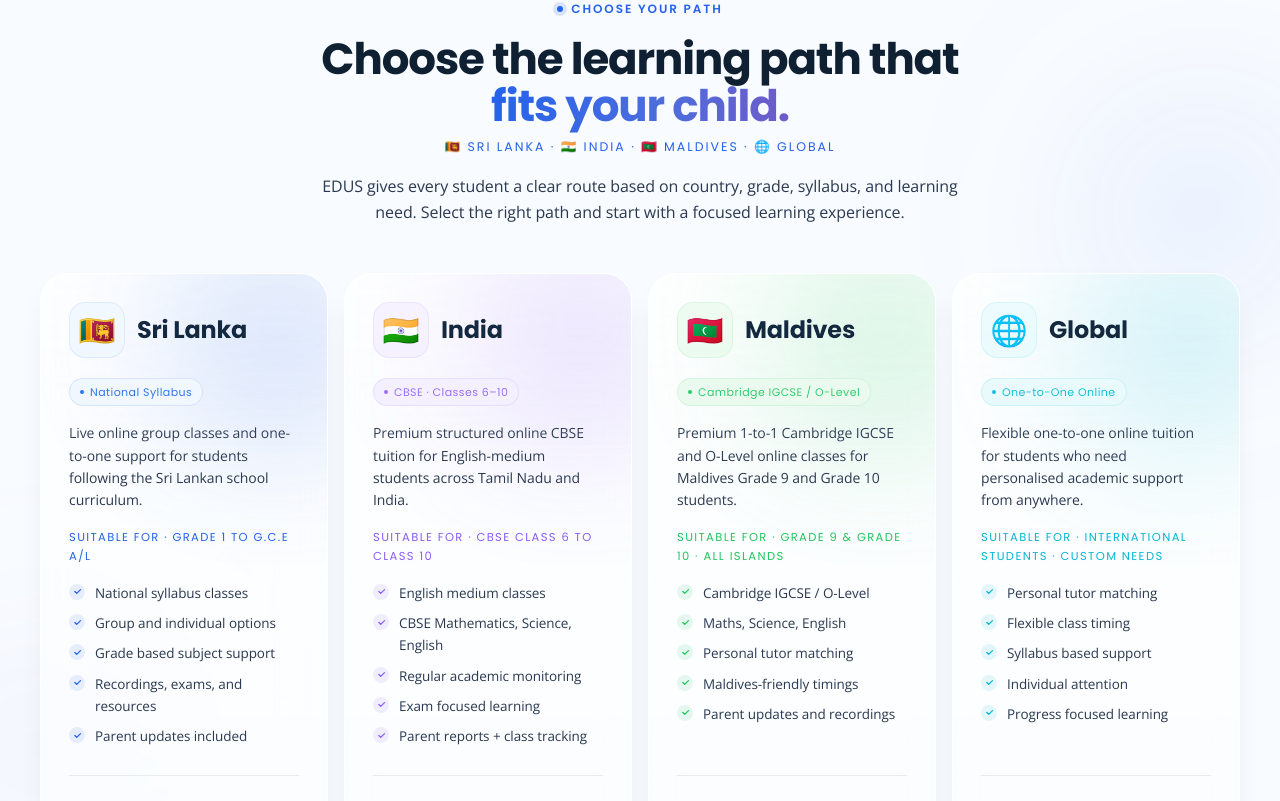
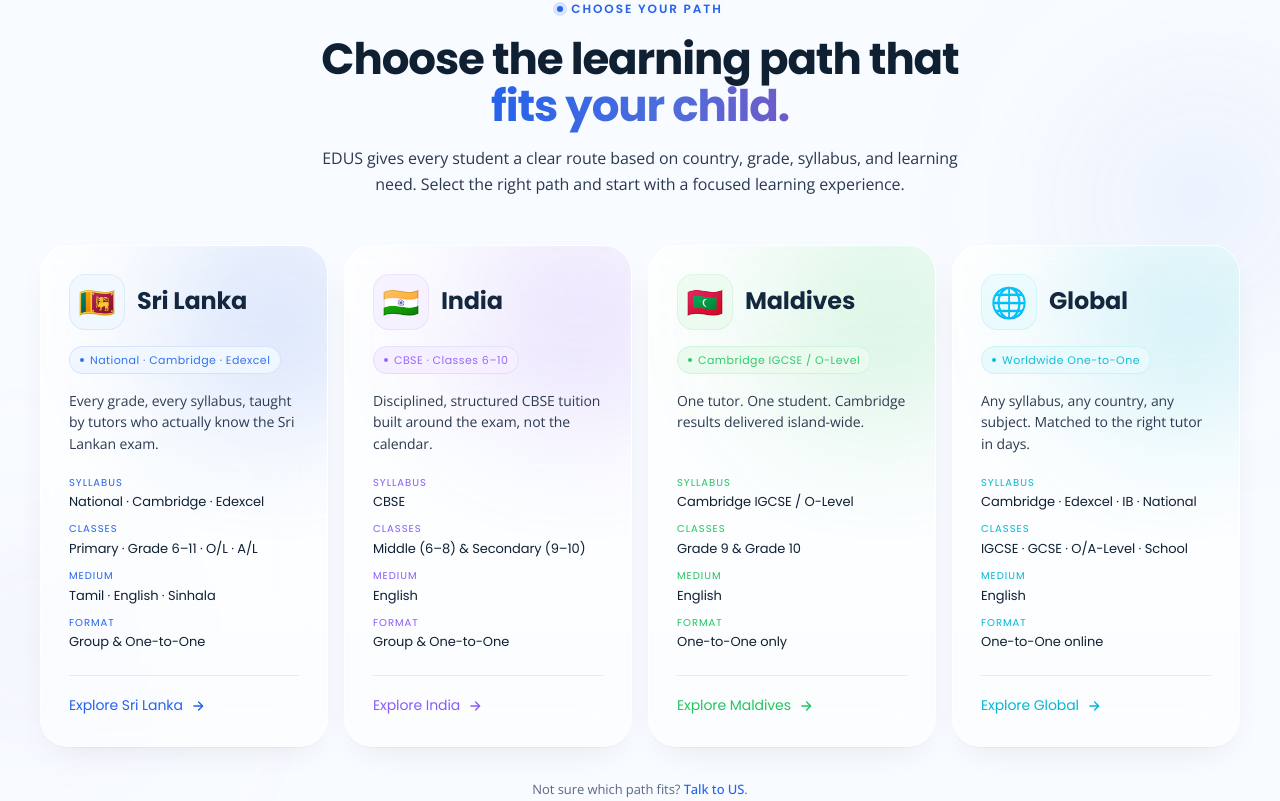
Before and after one commit to edustutor/edusmainwebsite, a Next.js app: page / in a window 1280 px wide. Shown: the part 1178-1979 px from the top of the page. Built offline with nearby package versions, Linux system fonts and the light colour scheme.

Commit message:
feat: restructure Region data model to include hooks and facts for enhanced clarity

```diff
--- a/components/RegionSelector.tsx
+++ b/components/RegionSelector.tsx
@@ -9,13 +9,14 @@
   fadeUp, staggerContainer, sectionRevealStrong, glassHover, inView,
 } from "@/lib/motion";
 
+type RegionFact = { label: string; value: string };
+
 type Region = {
   flag: string;
   title: string;
   tag: string;
-  description: string;
-  suitableFor: string;
-  features: string[];
+  hook: string;
+  facts: RegionFact[];
   cta: string;
   href: string;
   tint: string;
@@ -26,15 +27,13 @@
   {
     flag: "🇱🇰",
     title: "Sri Lanka",
-    tag: "National Syllabus",
-    description: "Live online group classes and one-to-one support for students following the Sri Lankan school curriculum.",
-    suitableFor: "Grade 1 to G.C.E A/L",
-    features: [
-      "National syllabus classes",
-      "Group and individual options",
-      "Grade based subject support",
-      "Recordings, exams, and resources",
-      "Parent updates included",
+    tag: "National · Cambridge · Edexcel",
+    hook: "Every grade, every syllabus, taught by tutors who actually know the Sri Lankan exam.",
+    facts: [
+      { label: "Syllabus", value: "National · Cambridge · Edexcel" },
+      { label: "Classes",  value: "Primary · Grade 6–11 · O/L · A/L" },
+      { label: "Medium",   value: "Tamil · English · Sinhala" },
+      { label: "Format",   value: "Group & One-to-One" },
     ],
     cta: "Explore Sri Lanka",
     href: "/sl",
@@ -44,14 +43,12 @@
     flag: "🇮🇳",
     title: "India",
     tag: "CBSE · Classes 6–10",
-    description: "Premium structured online CBSE tuition for English-medium students across Tamil Nadu and India.",
-    suitableFor: "CBSE Class 6 to Class 10",
-    features: [
-      "English medium classes",
-      "CBSE Mathematics, Science, English",
-      "Regular academic monitoring",
-      "Exam focused learning",
-      "Parent reports + class tracking",
+    hook: "Disciplined, structured CBSE tuition built around the exam, not the calendar.",
+    facts: [
+      { label: "Syllabus", value: "CBSE" },
+      { label: "Classes",  value: "Middle (6–8) & Secondary (9–10)" },
+      { label: "Medium",   value: "English" },
+      { label: "Format",   value: "Group & One-to-One" },
     ],
     cta: "Explore India",
     href: "/in",
@@ -61,14 +58,12 @@
     flag: "🇲🇻",
     title: "Maldives",
     tag: "Cambridge IGCSE / O-Level",
-    description: "Premium 1-to-1 Cambridge IGCSE and O-Level online classes for Maldives Grade 9 and Grade 10 students.",
-    suitableFor: "Grade 9 & Grade 10 · All Islands",
-    features: [
-      "Cambridge IGCSE / O-Level",
-      "Maths, Science, English",
-      "Personal tutor matching",
-      "Maldives-friendly timings",
-      "Parent updates and recordings",
+    hook: "One tutor. One student. Cambridge results delivered island-wide.",
+    facts: [
+      { label: "Syllabus", value: "Cambridge IGCSE / O-Level" },
+      { label: "Classes",  value: "Grade 9 & Grade 10" },
+      { label: "Medium",   value: "English" },
+      { label: "Format",   value: "One-to-One only" },
     ],
     cta: "Explore Maldives",
     href: "/mv",
@@ -77,17 +72,15 @@
   {
     flag: "🌐",
     title: "Global",
-    tag: "One-to-One Online",
-    description: "Flexible one-to-one online tuition for students who need personalised academic support from anywhere.",
-    suitableFor: "International students · Custom needs",
-    features: [
-      "Personal tutor matching",
-      "Flexible class timing",
-      "Syllabus based support",
-      "Individual attention",
-      "Progress focused learning",
+    tag: "Worldwide One-to-One",
+    hook: "Any syllabus, any country, any subject. Matched to the right tutor in days.",
+    facts: [
+      { label: "Syllabus", value: "Cambridge · Edexcel · IB · National" },
+      { label: "Classes",  value: "IGCSE · GCSE · O/A-Level · School" },
+      { label: "Medium",   value: "English" },
+      { label: "Format",   value: "One-to-One online" },
     ],
-    cta: "Book One-to-One",
+    cta: "Explore Global",
     href: "/global",
     tint: "#06B6D4", tintSoft: "#E6FAFD",
   },
@@ -133,9 +126,6 @@
           <h2 className="heading mt-4" style={{ fontSize: "var(--fs-display)" }}>
             Choose the learning path that <em>fits your child.</em>
           </h2>
-          <p className="mt-2 text-[12.5px] font-[family-name:var(--font-display)] font-600 uppercase tracking-[0.16em] text-[#2563EB]">
-            🇱🇰 Sri Lanka · 🇮🇳 India · 🇲🇻 Maldives · 🌐 Global
-          </p>
           <p className="text-[#2B3950] text-[16px] mt-4 leading-relaxed">
             EDUS gives every student a clear route based on country, grade, syllabus, and learning need.
             Select the right path and start with a focused learning experience.
@@ -183,48 +173,36 @@
                     </div>
 
                     <span
-                      className="mt-5 inline-flex items-center gap-1.5 px-2.5 py-1 rounded-full text-[11px] font-[family-name:var(--font-display)] font-700 tracking-[0.04em] self-start"
+                      className="mt-4 inline-flex items-center gap-1.5 px-2.5 py-1 rounded-full text-[11px] font-[family-name:var(--font-display)] font-700 tracking-[0.04em] self-start"
                       style={{ background: r.tintSoft, color: r.tint, border: `1px solid ${r.tint}25` }}
                     >
                       <span className="w-1 h-1 rounded-full" style={{ background: r.tint }} />
                       {r.tag}
                     </span>
 
-                    <p className="text-[#2B3950] text-[14px] mt-4 leading-[1.6]">{r.description}</p>
-
-                    <p className="mt-4 text-[11.5px] font-[family-name:var(--font-display)] font-600 uppercase tracking-[0.12em]" style={{ color: r.tint }}>
-                      Suitable for · {r.suitableFor}
+                    <p className="text-[#2B3950] text-[14px] mt-4 leading-[1.55] flex-1">
+                      {r.hook}
                     </p>
 
-                    <ul className="mt-4 space-y-2 text-[13.5px] flex-1">
-                      {r.features.map((f, i) => (
-                        <m.li
-                          key={f}
-                          initial={{ opacity: 0, x: -8 }}
-                          whileInView={{
-                            opacity: 1,
-                            x: 0,
-                            transition: { delay: 0.1 + i * 0.05, duration: 0.4 },
-                          }}
-                          viewport={inView}
-                          className="flex items-start gap-2.5 text-[#2B3950]"
-                        >
-                          <span
-                            className="inline-flex w-4 h-4 mt-0.5 rounded-full items-center justify-center shrink-0"
-                            style={{ background: `${r.tint}1A` }}
+                    <dl className="mt-5 space-y-2.5">
+                      {r.facts.map((f) => (
+                        <div key={f.label}>
+                          <dt
+                            className="text-[10px] font-[family-name:var(--font-display)] font-700 uppercase tracking-[0.10em]"
+                            style={{ color: r.tint }}
                           >
-                            <svg width="9" height="9" viewBox="0 0 24 24" fill="none" stroke={r.tint} strokeWidth="3.5" aria-hidden>
-                              <path d="M5 12l5 5L20 7" strokeLinecap="round" strokeLinejoin="round" />
-                            </svg>
-                          </span>
-                          {f}
-                        </m.li>
+                            {f.label}
+                          </dt>
+                          <dd className="mt-0.5 text-[13px] text-[#102033] font-[family-name:var(--font-display)] font-600 leading-[1.4]">
+                            {f.value}
+                          </dd>
+                        </div>
                       ))}
-                    </ul>
+                    </dl>
 
-                    <div className="mt-7 pt-5 border-t border-[rgba(16,32,51,0.08)]">
+                    <div className="mt-6 pt-4 border-t border-[rgba(16,32,51,0.08)]">
                       <span
-                        className="inline-flex items-center gap-2 font-[family-name:var(--font-display)] font-600 text-[14px]"
+                        className="inline-flex items-center gap-2 font-[family-name:var(--font-display)] font-700 text-[14px]"
                         style={{ color: r.tint }}
                       >
                         {r.cta}
```
